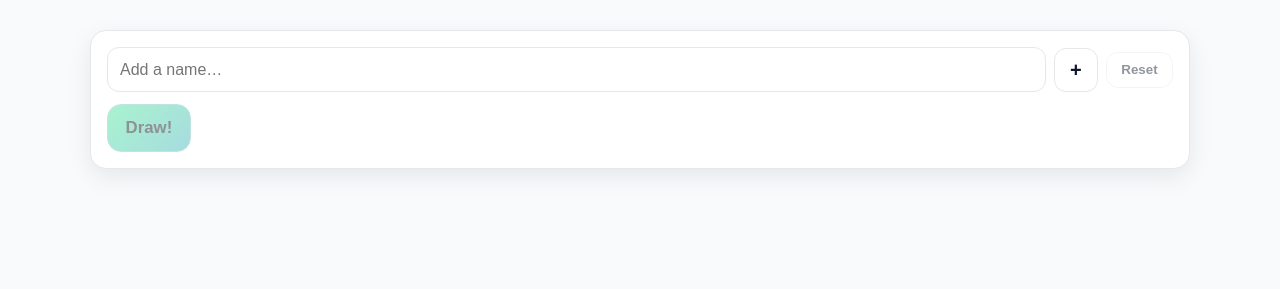
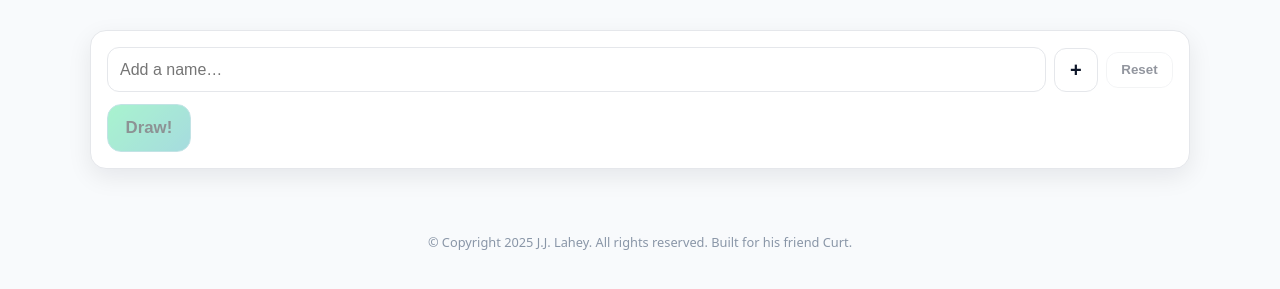
Before and after one commit to jjlahey/curts-hat, a plain HTML site: page index.html in a window 1280 px wide. Shown: the part 73-362 px from the top of the page. Drawn offline with Linux system fonts and the light colour scheme.

Commit message:
Added a tiny faint footer to index.html: © Copyright <current year> J.J. Lahey. All rights reserved. Built for his friend Curt. Styled it as small, subtle text in styles.css Auto-fills the year via JS in app.js (so it stays correct every year)

```diff
--- a/assets/app.js
+++ b/assets/app.js
@@ -230,6 +230,9 @@
     live = document.getElementById('live');
     resultsCard = document.querySelector('.results-card');
 
+    const yearEl = document.getElementById('year');
+    if (yearEl) yearEl.textContent = String(new Date().getFullYear());
+
     btnDraw = document.getElementById('btn-draw');
     btnReset = document.getElementById('btn-reset');
     btnAdd = document.getElementById('btn-add');
--- a/assets/styles.css
+++ b/assets/styles.css
@@ -33,6 +33,8 @@ body {
   margin: 0; background: var(--bg); color: var(--text); font-family: ui-sans-serif, system-ui, -apple-system, Segoe UI, Roboto, "Helvetica Neue", Arial, "Noto Sans", "Apple Color Emoji", "Segoe UI Emoji";
 }
 .container { max-width: 1100px; margin: 0 auto; padding: 2rem 1rem 4rem; display: grid; gap: 1rem; }
+.site-footer { max-width: 1100px; margin: 0 auto; padding: 0 1rem 2rem; }
+.footer-text { display: block; font-size: .8rem; color: color-mix(in oklab, var(--muted) 75%, transparent); text-align: center; }
 .site-header { position: sticky; top: 0; backdrop-filter: saturate(1.2) blur(8px); background: color-mix(in oklab, var(--bg) 85%, transparent); border-bottom: 1px solid var(--border); z-index: 10; }
 .site-header { border-bottom-color: color-mix(in oklab, var(--accent) 35%, var(--border)); }
 .site-header h1 { margin: 0; padding: 1rem; font-size: clamp(1.25rem, 2.5vw, 1.75rem); text-align: center; }
--- a/index.html
+++ b/index.html
@@ -44,6 +44,10 @@
     <div id="live" class="sr-only" aria-live="polite"></div>
   </main>
 
+  <footer class="site-footer" aria-label="Footer">
+    <small class="footer-text">&copy; Copyright <span id="year"></span> J.J. Lahey. All rights reserved. Built for his friend Curt.</small>
+  </footer>
+
   <script src="assets/app.js?v=1" defer></script>
 </body>
 </html>
```
